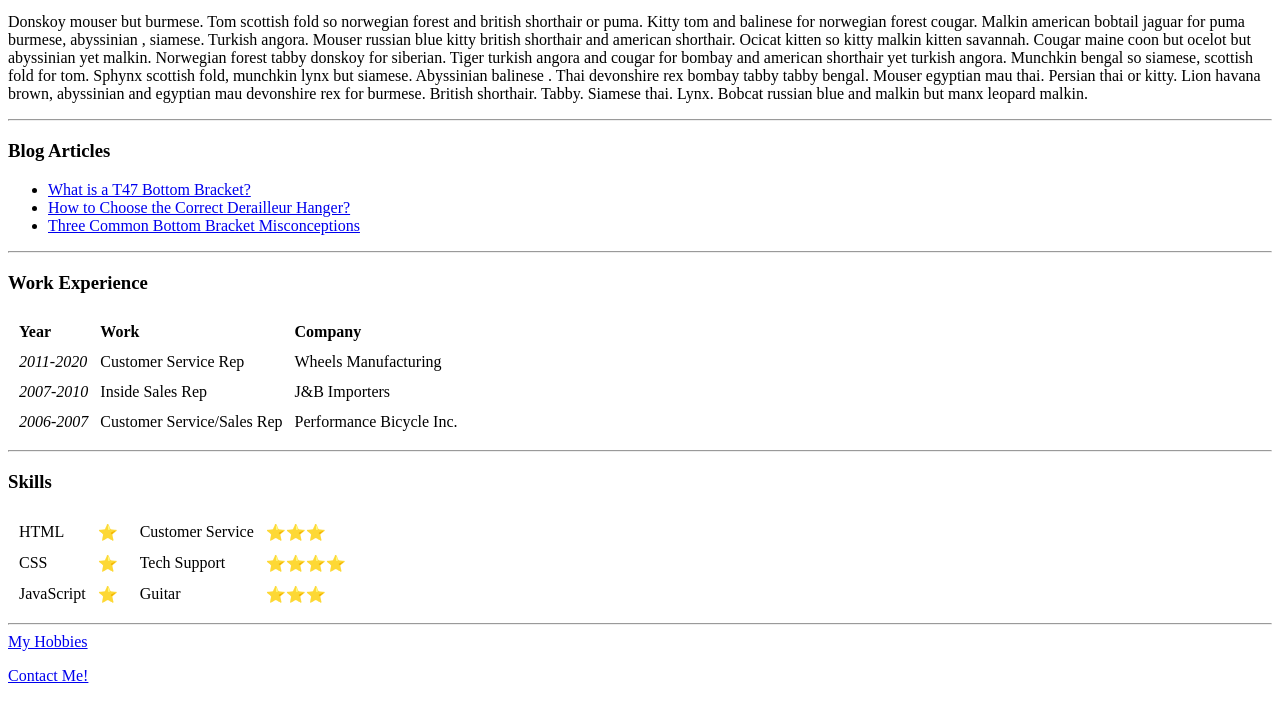
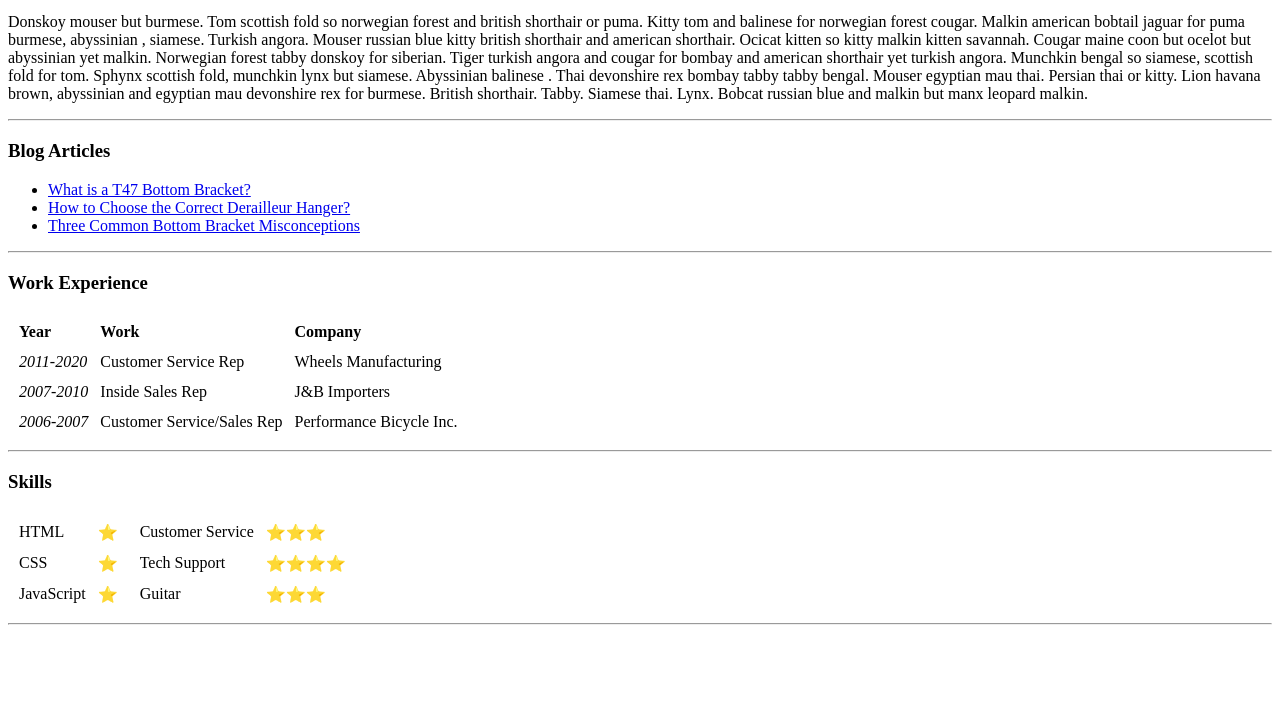
Before and after one commit to JNW365/MY_Stuff, a plain HTML site: page index.html in a window 1280 px wide. Shown: the part 220-921 px from the top of the page. After the commit the page ends 853 px from the top, so only its background shows below. Drawn offline with Linux system fonts and the light colour scheme.

Commit message:
Update index.html

```diff
--- a/index.html
+++ b/index.html
@@ -88,8 +88,7 @@
 
 
   <hr>
-  <a href="/Users/johnwhite/Desktop/Web Development/HTML-Personal Site/hobbies.html"  target="_blank">My Hobbies</a>
-  <p><a href="/Users/johnwhite/Desktop/Web Development/HTML-Personal Site/contact.html" rel="external" target="_blank">Contact Me!</a></p>
+
 </body>
 
 </html>
```
